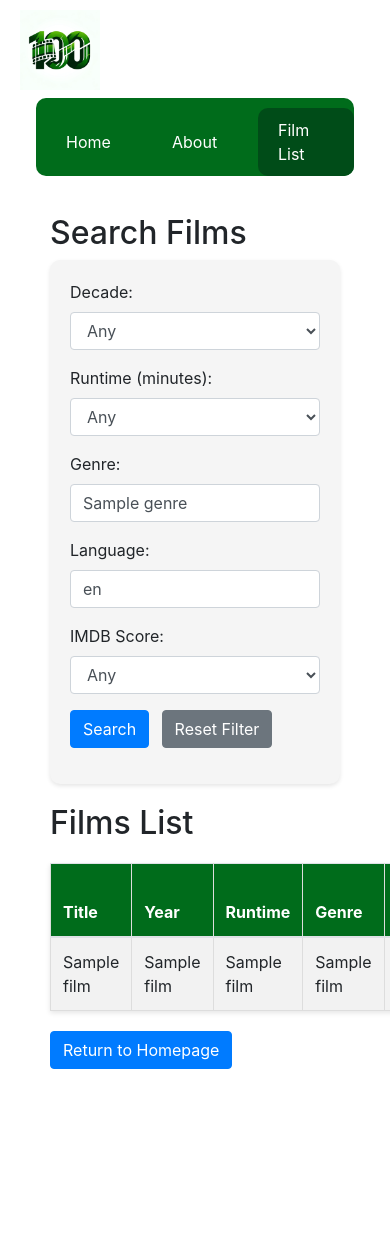
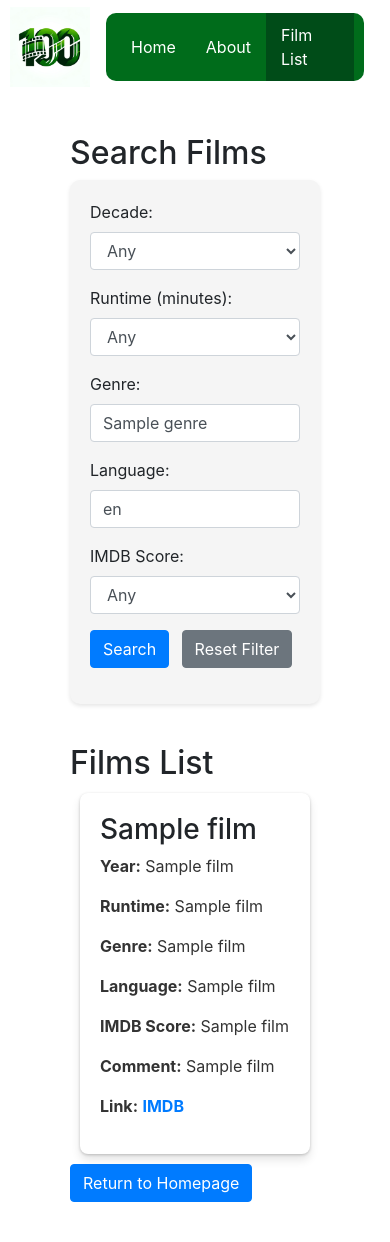
Before and after one commit to easterlymould/happyhundies, a Flask app: template templates/film_list.html in a window 390 px wide; the page is wider, and only the part inside the window is pictured. Before the commit the page ends 1069 px from the top of that part, so only its background shows below. Run offline with Flask 3, Linux system fonts and the light colour scheme; the template is opened without the code that fills it: most values are stand-ins (such as "Sample title", 1, 10 or a date in 2020); some libraries are stand-ins or nearby versions.

Commit message:
Changes to phone responsiveness
- Using cards instead of table for phone

```diff
--- a/static/style.css
+++ b/static/style.css
@@ -1,3 +1,4 @@
+/* Base styles for the header and navbar */
 .header-navbar {
   display: flex;
   align-items: center;
@@ -6,80 +7,153 @@
   background-color: #fff;
 }
 
-.logo-link {
-  flex-shrink: 0;
+.logo-link img, .index-logo img {
+  height: 80px;  /* Adjust the height as needed */
+}
+
+.logo-link, .index-logo {
+  flex-shrink: 0;  /* Prevents the logo from shrinking */
 }
 
 .navbar {
-  flex-grow: 1;
   display: flex;
   align-items: center;
-  background-color: transparent;
+  flex-grow: 1;
 }
 
 .navbar-links {
   display: flex;
-  justify-content: center;
+  justify-content: space-between; /* Distributes space evenly around links */
   align-items: center;
   flex-grow: 1;
   background-color: #006c1b;
   border-radius: 10px;
+  padding: 0 10px; /* Padding on the sides of the navbar */
 }
 
 .navbar-links a {
   color: white;
   text-decoration: none;
-  padding: 10px 20px;
+  padding: 10px 15px; /* Adjust padding for better spacing */
   font-size: 16px;
-  margin-left: 10px;
-  border-radius: 10px;
+  transition: background-color 0.3s; /* Smooth transition for hover effect */
 }
 
 .navbar-links a.active, .navbar-links a:hover {
   background-color: #004c18;
 }
 
+/* Responsive adjustments for mobile devices */
 @media (max-width: 768px) {
   .header-navbar {
-      flex-direction: column;
-      align-items: flex-start;
+      flex-direction: row;
+      justify-content: space-between;
+      align-items: center;
+      padding: 5px 10px;
   }
 
-  .navbar {
-      width: 100%;
-  }
-
-  .navbar-links {
-      justify-content: center;
-      width: 100%;
-      padding-top: 10px;
-  }
-
-  .navbar-links a {
-      display: block;
-      width: 100%;
+  .logo-link img, .index-logo img {
+      height: 50px;
   }
 }
 
-.intro-container, .plucky-container {
+/* Base style for the index header logo */
+.header-container {
+  display: flex;
+  align-items: center;
+  padding: 20px;
+  background-color: #fff;  /* Consistent with other headers */
+}
+
+.header-logo {
+  height: 80px;  /* Standard height */
+  margin-right: 20px;  /* Space between the logo and the text */
+}
+
+/* Responsive adjustments */
+@media (max-width: 768px) {
+  .header-logo {
+      height: 50px;  /* Smaller logo on mobile */
+  }
+
+  .header-container {
+      flex-direction: column;  /* Stack logo and text vertically on smaller screens */
+      align-items: center;  /* Center alignment for all items */
+      text-align: center;  /* Center align the text */
+  }
+
+  .header-container h1, .header-container h2 {
+      margin: 10px 0;  /* Adjust margin for better spacing */
+  }
+}
+
+/* Styles for cards */
+.card {
+  margin: 10px;
+  padding: 20px;
+  box-shadow: 0 6px 10px rgba(0,0,0,0.1), 0 1px 3px rgba(0,0,0,0.2);  /* Enhanced shadow for 3D effect */
+  background-color: #fff;
+  border: none;  /* Removed the solid border for a cleaner look */
+  border-radius: 8px;  /* Rounded corners */
+  transition: transform 0.3s ease-in-out, box-shadow 0.3s ease-in-out;  /* Smooth transformation on hover */
+}
+
+.card:hover {
+  transform: translateY(-5px);  /* Slight raise effect on hover */
+  box-shadow: 0 12px 16px rgba(0,0,0,0.2), 0 2px 5px rgba(0,0,0,0.3);  /* Deeper shadow for hovering effect */
+}
+
+.card p {
+  line-height: 1.5;  /* Improved line spacing for readability */
+  color: #333;  /* Slightly darker text for better readability */
+}
+
+.card a {
+  text-decoration: none;
+  color: #007bff;  /* Standard Bootstrap link color */
+  font-weight: bold;
+}
+
+.card a:hover {
+  text-decoration: underline;  /* Underline on hover for links */
+}
+
+
+/* Show/hide table and cards based on screen size */
+@media (max-width: 768px) {
+  .table {
+      display: none;
+  }
+  .card-container {
+      display: block;
+  }
+}
+
+@media (min-width: 769px) {
+  .table {
+      display: table;
+  }
+  .card-container {
+      display: none;
+  }
+}
+
+/* Additional UI styles */
+.filmlist-page-container, .intro-container, .plucky-container {
   margin: 20px 50px;
   padding: 20px;
-  background-color: #f5f5f5;
+  background-color: #f5f5f5; /* Ensure visibility with different background */
   border-radius: 10px;
 }
 
 .filmlist-page-container {
-  margin: 10px 40px;
-  padding: 10px;
-  background-color: #ffffff;
-  border-radius: 10px;
+  background-color: #ffffff; /* Distinct background for the film list container */
 }
 
 .table {
   border-collapse: collapse;
   width: 100%;
   box-shadow: 0 2px 5px rgba(0,0,0,0.1);
-  margin: 20px 0;
 }
 
 th, td {
@@ -98,7 +172,7 @@ th {
   padding: 20px;
   border-radius: 10px;
   box-shadow: 0 2px 4px rgba(0,0,0,0.1);
-  margin-bottom: 20px;
+  margin-bottom: 40px;
 }
 
 .form-field {
@@ -108,34 +182,3 @@ th {
   border: 1px solid #ddd;
   border-radius: 4px;
 }
-
-.header-container {
-  display: flex;
-  align-items: center;
-  padding: 10px 20px;
-  background-color: #fff;
-}
-
-.header-logo {
-  height: 80px;
-  margin-right: 20px;
-}
-
-.header-container h1 {
-  margin: 0;
-  font-size: 1.5em;
-}
-
-.header-container h2 {
-  margin: 0;
-  font-size: 1.2em;
-  opacity: 0.7;
-}
-
-.film-title {
-  font-size: 1.5em;
-}
-
-.film-detail {
-  font-weight: bold;
-}
--- a/templates/film_list.html
+++ b/templates/film_list.html
@@ -113,7 +113,28 @@
             {% endfor %}
         </tbody>
     </table>
-    <a href="{{ url_for('index') }}"><button type="button" class="btn btn-primary">Return to Homepage</button></a>
+
+    <div class="card-container">
+        {% for film in films %}
+        <div class="card">
+            <h3>{{ film[1] }}</h3>
+            <p><strong>Year:</strong> {{ film[2] }}</p>
+            <p><strong>Runtime:</strong> {{ film[3] }}</p>
+            <p><strong>Genre:</strong> {{ film[4] }}</p>
+            <p><strong>Language:</strong> {{ film[5] }}</p>
+            <p><strong>IMDB Score:</strong> {{ film[6] }}</p>
+            <p><strong>Comment:</strong> {{ film[7] }}</p>
+            <p><strong>Link:</strong> <a href="{{ film[8] }}" target="_blank">IMDB</a></p>
+        </div>
+        {% else %}
+        <div class="card">
+            <p>No films found.</p>
+        </div>
+        {% endfor %}
+    </div>
+
+
+<a href="{{ url_for('index') }}"><button type="button" class="btn btn-primary">Return to Homepage</button></a>
 </div>
 </body>
 </html>
```
